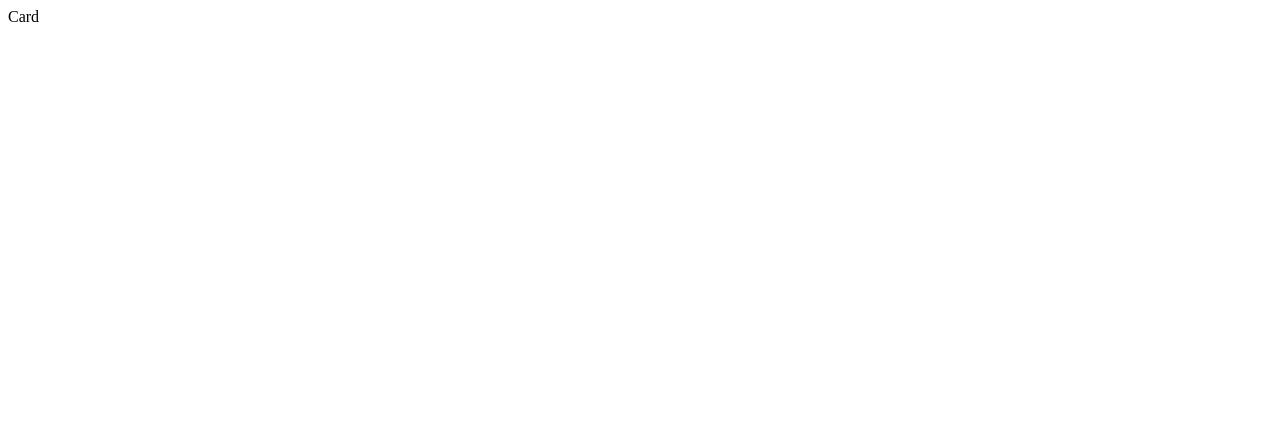
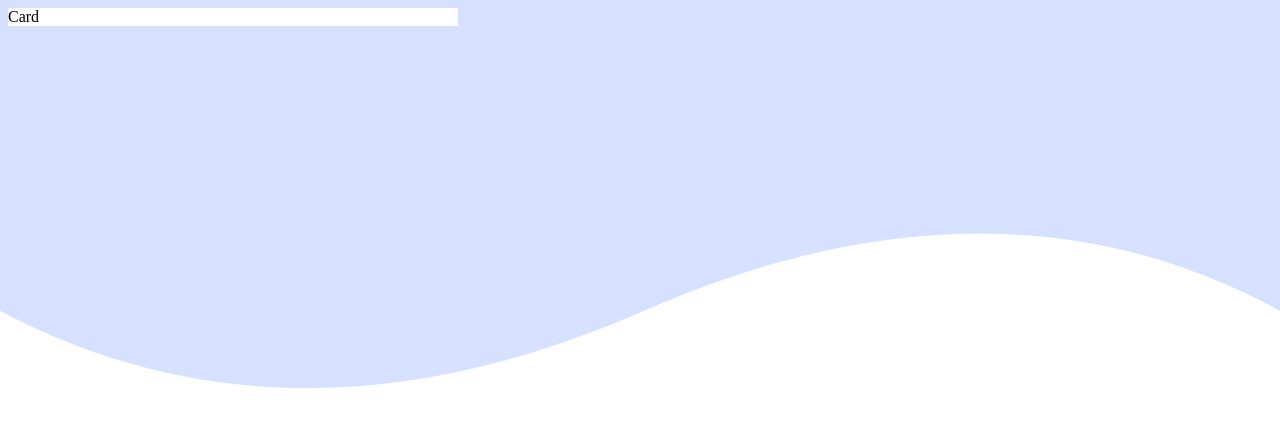
Before and after one commit to osu4life75/summmaryOrderComponent, a plain HTML site: page index.html in a window 1280 px wide. Drawn offline with Linux system fonts and the light colour scheme.

Commit message:
Update styles.css

```diff
--- a/styles.css
+++ b/styles.css
@@ -6,7 +6,15 @@
     --dark-blue: hsl(223, 47%, 23%);
 }
 
+Body {
+    background-image: url(./image/pattern-background-desktop.svg);
+    background-repeat: no-repeat;
+    background-size: cover;
+}
+
+
+
 .card {
-    width: 450px;
-    background-color:white;
+  width: 450px;
+  background-color:white;
 }
```
